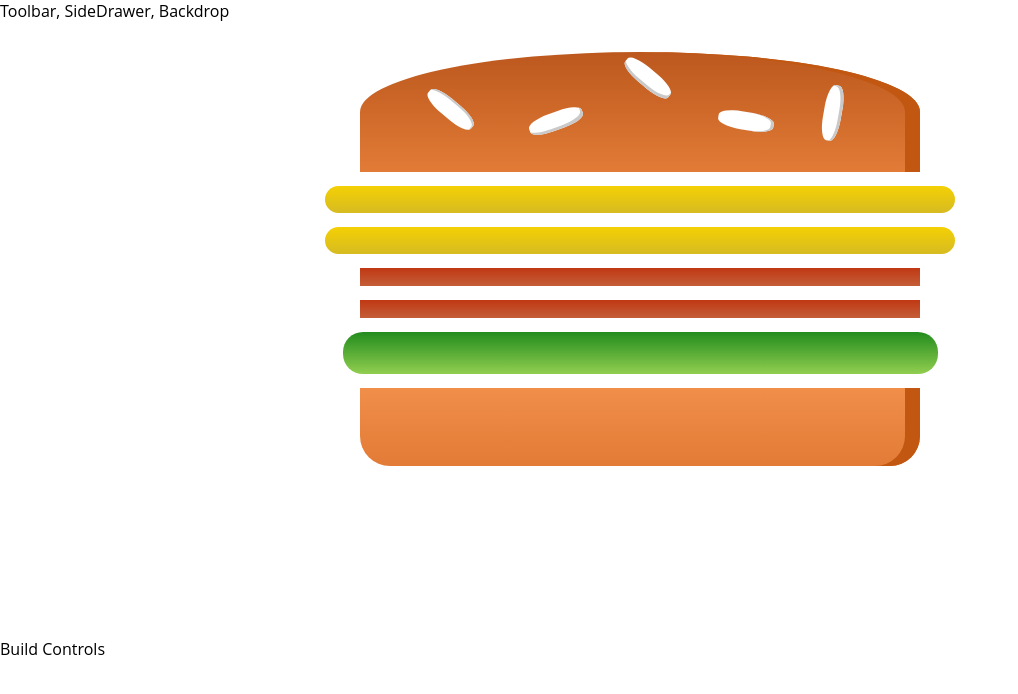
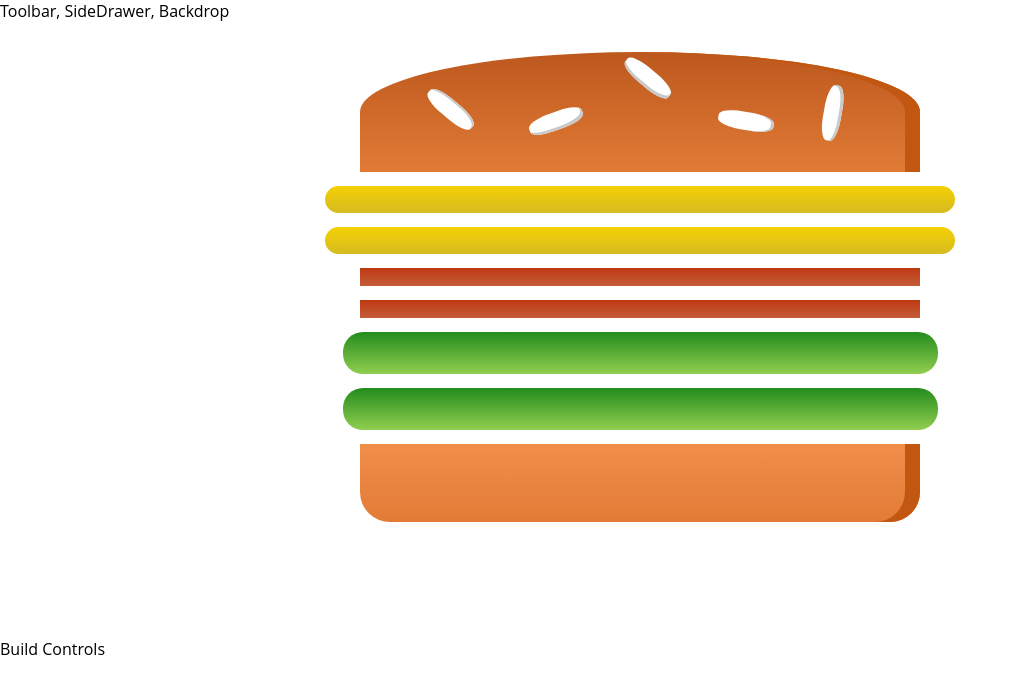
Before and after one commit to Nickham95/React-Burger-Builder-App, a React app: page / in a window 1280 px wide. Shown: the top 694 px of the page, without its empty margins (0-1018 px from the left). Built offline with nearby package versions, Linux system fonts and the light colour scheme; the HTML template or start-up script is replaced by a standard one.

Commit message:
Added extra salad
added salad

```diff
--- a/src/components/Burger/Burger.js
+++ b/src/components/Burger/Burger.js
@@ -14,6 +14,7 @@ return(
 <BurgerIngredient type="bacon"/>
 <BurgerIngredient type="bacon"/>
 <BurgerIngredient type="salad"/>
+<BurgerIngredient type="salad"/>
 <BurgerIngredient type="bread-bottom"/>
 </div>
 
```
